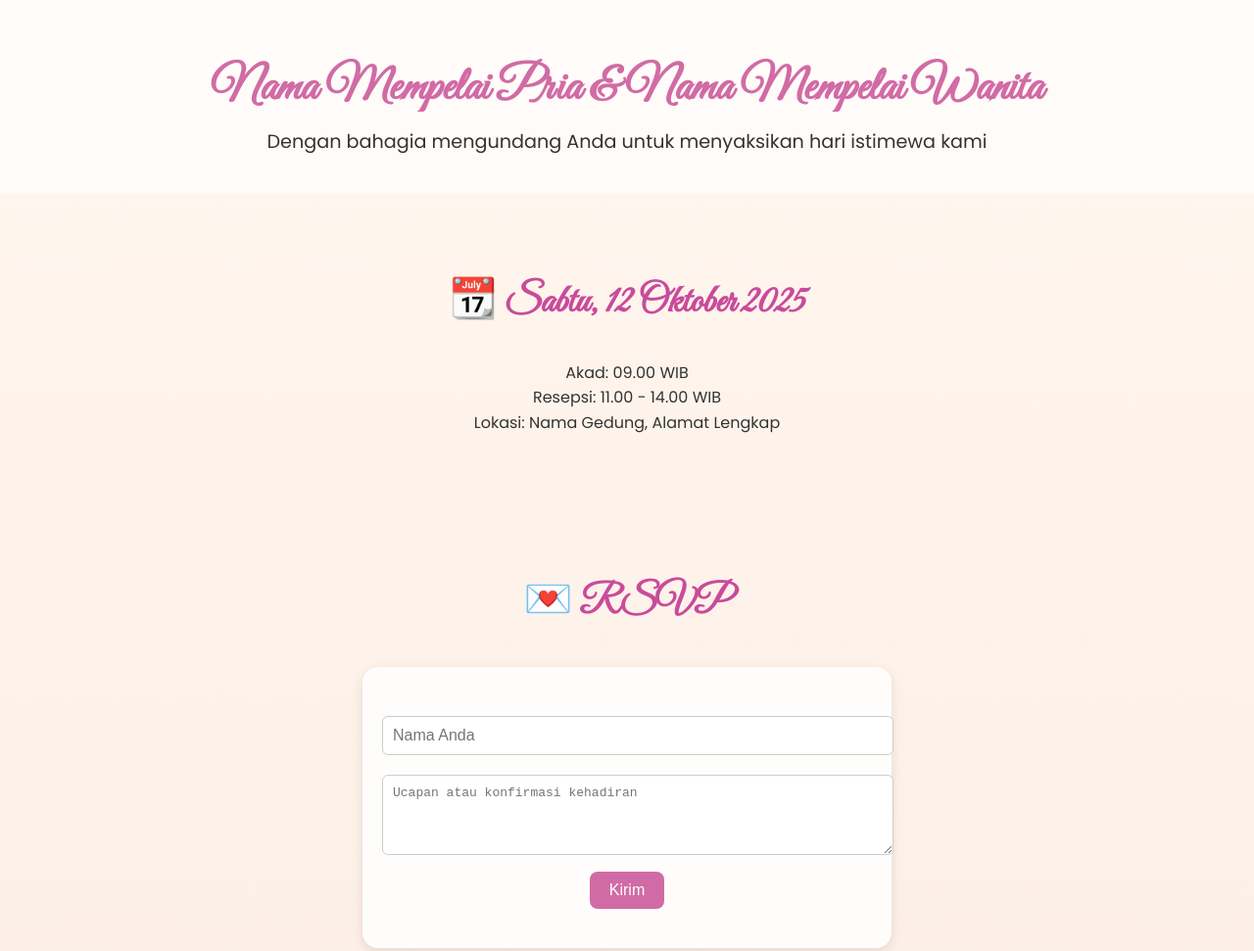
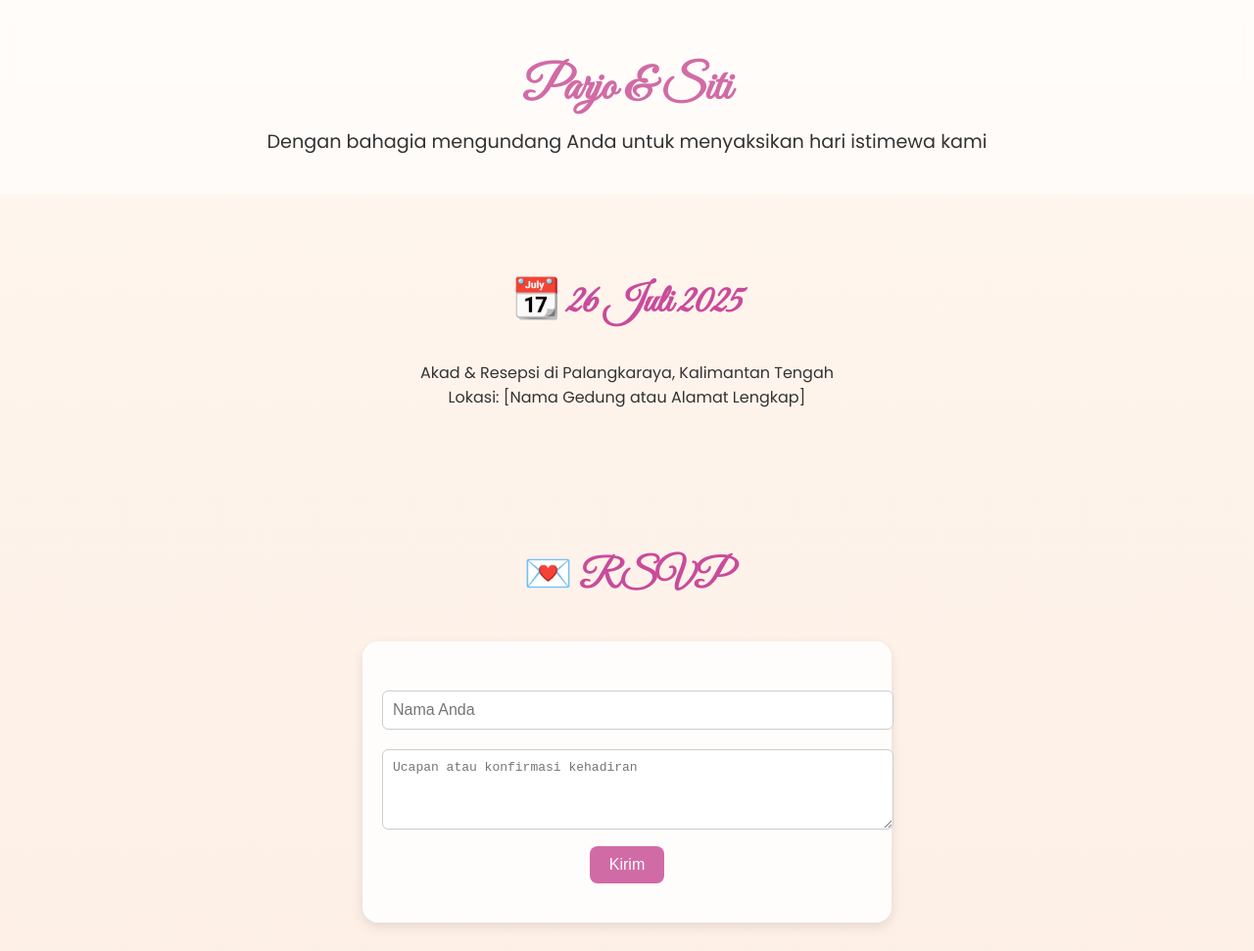
Before and after one commit to aethyrnox/wedding-invitation, a plain HTML site: page index.html in a window 1280 px wide. Shown: the top 971 px of the page at 98% size. Drawn offline with Linux system fonts and the light colour scheme.

Commit message:
Update index.html

```diff
--- a/index.html
+++ b/index.html
@@ -3,31 +3,28 @@
 <head>
   <meta charset="UTF-8" />
   <meta name="viewport" content="width=device-width, initial-scale=1.0" />
-  <title>Undangan Pernikahan - Nama Pasangan</title>
+  <title>Undangan Pernikahan – Parjo & Siti</title>
   <link rel="stylesheet" href="style.css" />
   <link href="https://fonts.googleapis.com/css2?family=Great+Vibes&family=Poppins:wght@400;600&display=swap" rel="stylesheet" />
 </head>
 <body>
 
-  <div id="loading">
-    <div class="loader-text">💍 Sedang membuka undangan...</div>
-  </div>
+  <div id="loading"><div class="loader-text">💍 Membuka undangan…</div></div>
 
   <audio autoplay loop>
     <source src="musik-latar.mp3" type="audio/mpeg">
   </audio>
 
   <header>
-    <h1>Nama Mempelai Pria & Nama Mempelai Wanita</h1>
+    <h1>Parjo & Siti</h1>
     <p>Dengan bahagia mengundang Anda untuk menyaksikan hari istimewa kami</p>
   </header>
 
   <section class="section">
-    <h2>📆 Sabtu, 12 Oktober 2025</h2>
+    <h2>📆 26 Juli 2025</h2>
     <p>
-      Akad: 09.00 WIB <br />
-      Resepsi: 11.00 - 14.00 WIB <br />
-      Lokasi: Nama Gedung, Alamat Lengkap
+      Akad & Resepsi di Palangkaraya, Kalimantan Tengah<br />
+      Lokasi: [Nama Gedung atau Alamat Lengkap]
     </p>
   </section>
 
@@ -48,7 +45,7 @@
   </section>
 
   <footer>
-    Dibuat dengan cinta oleh Nama Pasangan 💖
+    Dibuat dengan cinta oleh Parjo & Siti 💖
   </footer>
 
   <script src="script.js"></script>
```
